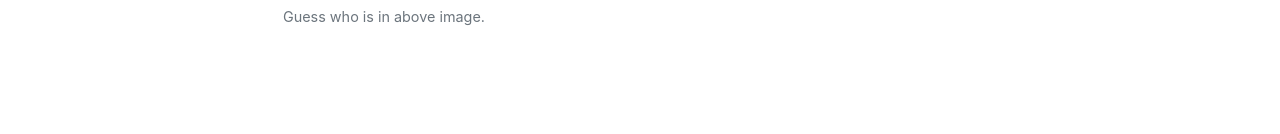
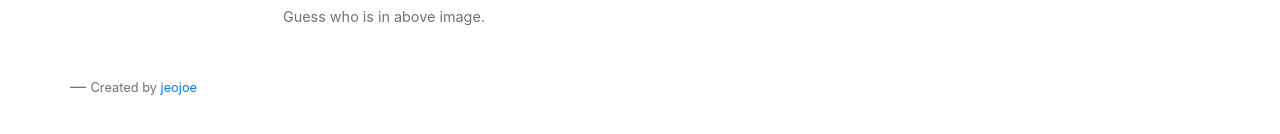
Before and after one commit to jeojoe/bprivate-profile-pic, a Next.js app: page / in a window 1280 px wide. Shown: the part 456-590 px from the top of the page. Built offline with nearby package versions, Linux system fonts and the light colour scheme.

Commit message:
Footer and styling..  almost done 🎊

```diff
--- a/components/Cropper.js
+++ b/components/Cropper.js
@@ -54,6 +54,7 @@ class CropperComponent extends Component {
         <style jsx>{`
           .wrapper {
             width: 100%;
+            margin-bottom: 30px;
           }
           .loading-overlay {
             position: absolute;
--- /dev/null
+++ b/components/Footer.js
@@ -0,0 +1,30 @@
+import React from 'react';
+
+export default () => (
+  <div className="wrapper">
+    {/* <blockquote className="blockquote mb-0">
+      <p>Lorem ipsum dolor sit amet, consectetur adipiscing elit. Integer posuere erat a ante.</p>
+      <footer className="blockquote-footer">
+        <small className="text-muted">
+          Someone famous in <cite title="Source Title">Source Title</cite>
+        </small>
+      </footer>
+      <small className="text-muted">
+        Created by <a href="https://jeojoe.com">jeojoe</a>
+      </small>
+    </blockquote> */}
+    <blockquote className="blockquote mb-0">
+      <footer className="blockquote-footer">
+        <small className="text-muted">
+          Created by <a href="https://jeojoe.com">jeojoe</a>
+        </small>
+      </footer>
+    </blockquote>
+    <style jsx>{`
+      .wrapper {
+        padding-top: 30px;
+      }
+    `}
+    </style>
+  </div>
+);
--- a/components/Layout.js
+++ b/components/Layout.js
@@ -13,7 +13,9 @@ const Layout = ({ children }) => (
       <link rel="icon" type="image/png" href="static/favicon-32x32.png" sizes="32x32" />
       <link rel="icon" type="image/png" href="static/favicon-16x16.png" sizes="16x16" />
     </Head>
-    {children}
+    <div style={{ paddingBottom: '80px' }}>
+      {children}
+    </div>
   </div>
 );
 
--- a/components/index.js
+++ b/components/index.js
@@ -3,6 +3,7 @@ import Header from './Header';
 import Showcase from './Showcase';
 import Cropper from './Cropper';
 import Loader from './Loader';
+import Footer from './Footer';
 
 export {
   Layout,
@@ -10,4 +11,5 @@ export {
   Showcase,
   Cropper,
   Loader,
+  Footer,
 };
--- a/pages/index.js
+++ b/pages/index.js
@@ -1,8 +1,7 @@
 import React, { Component } from 'react';
-import request from 'superagent';
 
 import config from '../config';
-import { Layout, Header, Showcase, Cropper } from '../components';
+import { Layout, Header, Showcase, Cropper, Footer } from '../components';
 
 export default class Home extends Component {
   state = {
@@ -18,11 +17,17 @@ export default class Home extends Component {
 
   _onChangeFile = (e) => {
     // Reset
-    this.setState({ fileUrl: '', file: null });
+    this.setState({ fileUrl: '', file: null, resultUrl: '' });
 
     const file = e.target.files[0];
+
+    // Validator
     if (!file) {
       this.setState({ fileUrl: '', file });
+      return;
+    }
+    if (file.size > 2000000) {
+      alert('File is too big !');
       return;
     }
 
@@ -86,6 +91,7 @@ export default class Home extends Component {
                           className="custom-file-input"
                           onChange={this._onChangeFile}
                           id="uploadFile"
+                          accept="image/jpeg, image/png"
                         />
                         <label
                           className="custom-file-label"
@@ -99,6 +105,8 @@ export default class Home extends Component {
                 }
               </div>
             </div>
+
+            <Footer />
           </div>
         </div>
         <style jsx>{`
@@ -111,6 +119,8 @@ export default class Home extends Component {
           .private-text {
             color: ${config.COLOR_SECONDARY};
             font-style: italic;
+            font-weight: bold;
+            font-family: 'Ubuntu', sans-serif;
           }
         `}
         </style>
```
Also changed, not shown: index.js (+1 -1 lines).
